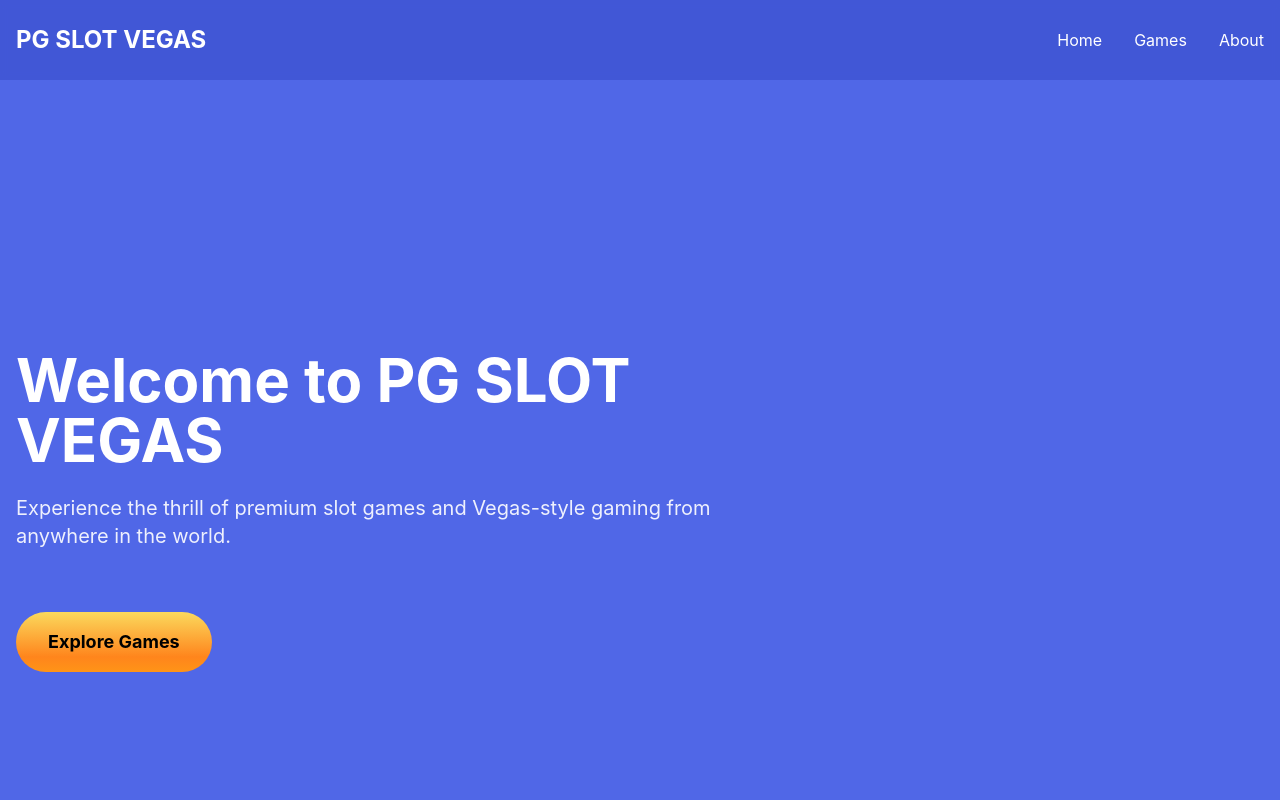
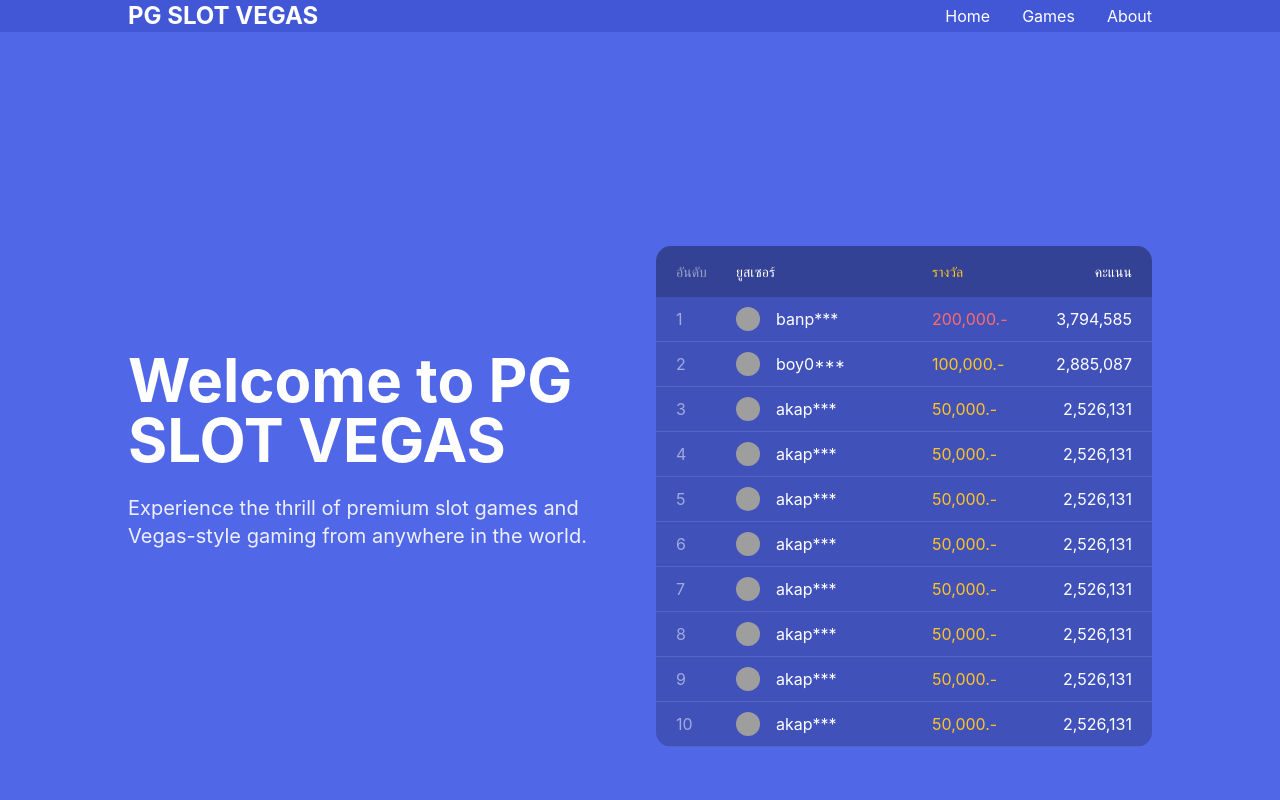
Before and after one commit to zhshimanto/PgTo, a Nuxt app: page / in a window 1280 px wide. Shown: the top 800 px of the page. Built offline with nearby package versions, Linux system fonts and the light colour scheme; grey boxes are pictures that could not be loaded.

Commit message:
scoreboard

```diff
--- a/assets/css/main.css
+++ b/assets/css/main.css
@@ -12,11 +12,37 @@ body {
 :root {
   --primary-color: #5067E7;
   --secondary-color: #3E54D3;
+  --container-width: 1024px;
 }
 
 /* Custom button gradient */
 .btn-gradient {
   background: linear-gradient(180deg, #fbd95d, #ff851c 75%, #ff9417);
+}
+
+/* Container styles */
+.container {
+  width: 100%;
+  padding: 0 1rem;
+  margin: 0 auto;
+}
+
+@media (min-width: 1024px) {
+  .container {
+    max-width: var(--container-width);
+    padding: 0;
+  }
+}
+
+/* Hide scrollbar for Chrome, Safari and Opera */
+.score-table::-webkit-scrollbar {
+  display: none;
+}
+
+/* Hide scrollbar for IE, Edge and Firefox */
+.score-table {
+  -ms-overflow-style: none;  /* IE and Edge */
+  scrollbar-width: none;  /* Firefox */
 }
 
 .page-enter-active,
--- /dev/null
+++ b/components/ScoreBoard.vue
@@ -0,0 +1,163 @@
+<template>
+  <div class="score-board">
+    <!-- Header -->
+    <div class="header">
+      <div class="rank">อันดับ</div>
+      <div class="name">ยูสเซอร์</div>
+      <div class="reward">รางวัล</div>
+      <div class="points">คะแนน</div>
+    </div>
+
+    <!-- Score Table -->
+    <div class="score-table" :class="{ fold: !showAll }">
+      <div v-for="(item, index) in displayedScores"
+           :key="index"
+           :index="index"
+           :data-rank="item.rank"
+           class="row">
+        <div class="rank">
+          <span>{{ item.rank }}</span>
+        </div>
+        <div class="avatar">
+          <img :src="'/img/avatar/' + item.avatar + '.jpg'" alt="">
+        </div>
+        <div class="name">{{ item.name }}</div>
+        <div class="reward" :class="{ first: index === 0 }">
+          <span>{{ item.reward }}</span>
+        </div>
+        <div class="points">
+          <div>{{ formatNumber(item.points) }}</div>
+        </div>
+      </div>
+
+      <!-- Load More Button -->
+      <div class="row table-foot" v-if="hasMoreScores">
+        <div class="error">
+          <a href="#" class="button compact" @click.prevent="loadMore">แสดงผลเพิ่ม</a>
+        </div>
+      </div>
+    </div>
+  </div>
+</template>
+
+<script setup>
+import { ref, computed } from 'vue'
+
+const showAll = ref(false)
+const initialDisplayCount = 10
+
+const scores = ref([
+  { rank: 1, avatar: '3', name: 'banp***', reward: '200,000.-', points: 3794585 },
+  { rank: 2, avatar: '0', name: 'boy0***', reward: '100,000.-', points: 2885087 },
+  { rank: 3, avatar: '9', name: 'akap***', reward: '50,000.-', points: 2526131 },
+  { rank: 4, avatar: '9', name: 'akap***', reward: '50,000.-', points: 2526131 },
+  { rank: 5, avatar: '9', name: 'akap***', reward: '50,000.-', points: 2526131 },
+  { rank: 6, avatar: '9', name: 'akap***', reward: '50,000.-', points: 2526131 },
+  { rank: 7, avatar: '9', name: 'akap***', reward: '50,000.-', points: 2526131 },
+  { rank: 8, avatar: '9', name: 'akap***', reward: '50,000.-', points: 2526131 },
+  { rank: 9, avatar: '9', name: 'akap***', reward: '50,000.-', points: 2526131 },
+  { rank: 10, avatar: '9', name: 'akap***', reward: '50,000.-', points: 2526131 },
+  // Add more scores as needed
+])
+
+const displayedScores = computed(() => {
+  return showAll.value ? scores.value : scores.value.slice(0, initialDisplayCount)
+})
+
+const hasMoreScores = computed(() => {
+  return !showAll.value && scores.value.length > initialDisplayCount
+})
+
+const formatNumber = (num) => {
+  return num.toString().replace(/\B(?=(\d{3})+(?!\d))/g, ',')
+}
+
+const loadMore = () => {
+  showAll.value = true
+}
+</script>
+
+<style scoped>
+.score-board {
+  background: rgba(0, 0, 0, 0.2);
+  border-radius: 15px;
+  overflow: hidden;
+  margin: 20px 0;
+  max-width: 100%;
+}
+
+.header {
+  display: grid;
+  grid-template-columns: 60px 1fr 100px 100px;
+  padding: 15px 20px;
+  background: rgba(0, 0, 0, 0.2);
+  color: rgba(255, 255, 255, 0.5);
+  font-size: 14px;
+}
+
+.score-table {
+  max-height: 500px;
+  overflow-y: auto;
+  transition: max-height 0.5s ease-in-out;
+}
+
+.score-table.fold {
+  max-height: 500px;
+}
+
+.row {
+  display: grid;
+  grid-template-columns: 60px 40px 1fr 100px 100px;
+  padding: 10px 20px;
+  align-items: center;
+  border-bottom: 1px solid rgba(255, 255, 255, 0.1);
+}
+
+.row:hover {
+  background: rgba(255, 255, 255, 0.05);
+}
+
+.rank {
+  color: rgba(255, 255, 255, 0.5);
+}
+
+.avatar img {
+  width: 24px;
+  height: 24px;
+  border-radius: 50%;
+}
+
+.name {
+  color: #fff;
+}
+
+.reward {
+  color: #ffc424;
+}
+
+.reward.first {
+  color: #ff6b6b;
+}
+
+.points {
+  text-align: right;
+  color: #fff;
+}
+
+.button.compact {
+  padding: 8px 12px;
+  border-radius: 7px;
+  font-weight: 500;
+  background: #fff;
+  box-shadow: 0 5px 10px rgba(0, 0, 0, 0.05);
+  color: #4f65e5;
+  font-size: 12px;
+  text-decoration: none;
+  display: inline-block;
+}
+
+.table-foot {
+  justify-content: center;
+  padding: 20px;
+}
+</style>
--- a/nuxt.config.ts
+++ b/nuxt.config.ts
@@ -5,5 +5,6 @@ export default defineNuxtConfig({
   modules: [
     '@nuxtjs/tailwindcss'
   ],
-  css: ['~/assets/css/main.css']
+  css: ['~/assets/css/main.css'],
+  pages: true // Enable pages directory
 })
--- a/pages/index.vue
+++ b/pages/index.vue
@@ -2,21 +2,26 @@
   <div>
     <!-- Hero Section -->
     <section class="min-h-screen relative flex items-center bg-primary">
-
-      <div class="container mx-auto px-4 z-10">
-        <div class="max-w-3xl">
+      <div class="w-full px-4 md:px-0 max-w-[1024px] mx-auto z-10 flex flex-col lg:flex-row items-center justify-between gap-8">
+        <!-- Left Content -->
+        <div class="w-full lg:w-1/2">
           <h1 class="text-6xl font-bold mb-6 text-white" ref="heroTitle">Welcome to PG SLOT VEGAS</h1>
           <p class="text-xl mb-8 text-white/90" ref="heroText">Experience the thrill of premium slot games and Vegas-style gaming from anywhere in the world.</p>
           <NuxtLink to="/games" class="inline-block btn-gradient px-8 py-4 rounded-full text-lg font-bold text-black hover:scale-105 transition-transform duration-300" ref="heroButton">
             Explore Games
           </NuxtLink>
         </div>
+
+        <!-- Right Content - Leaderboard -->
+        <div class="w-full lg:w-1/2 mt-8 lg:mt-0" ref="leaderboard">
+          <ScoreBoard />
+        </div>
       </div>
     </section>
 
     <!-- Featured Games Section -->
     <section class="py-20 bg-primary">
-      <div class="container mx-auto px-4">
+      <div class="w-full px-4 md:px-0 max-w-[1024px] mx-auto">
         <h2 class="text-4xl font-bold mb-12 text-center text-white" ref="featuredTitle">Featured Slots</h2>
         <div class="grid grid-cols-1 md:grid-cols-2 lg:grid-cols-3 gap-8" ref="gameGrid">
           <div v-for="game in featuredGames" :key="game.id" class="game-card bg-secondary rounded-lg overflow-hidden transform hover:scale-105 transition-transform duration-300">
@@ -37,14 +42,13 @@
 
 <script setup>
 import { ref, onMounted } from 'vue'
-import { gsap } from 'gsap'
-import { ScrollTrigger } from 'gsap/ScrollTrigger'
-
-gsap.registerPlugin(ScrollTrigger)
+import gsap from 'gsap'
+import ScoreBoard from '~/components/ScoreBoard.vue'
 
 const heroTitle = ref(null)
 const heroText = ref(null)
 const heroButton = ref(null)
+const leaderboard = ref(null)
 const featuredTitle = ref(null)
 const gameGrid = ref(null)
 
@@ -52,8 +56,8 @@ const featuredGames = ref([
   {
     id: 1,
     name: 'Fortune Tiger',
-    description: 'Experience the power of the mighty tiger in this Asian-themed slot game.',
-    image: '/images/game1.jpg'
+    description: 'Discover the wealth of the East in this exciting slot game.',
+    image: '/img/games/fortune-tiger.jpg'
   },
   {
     id: 2,
@@ -70,48 +74,39 @@ const featuredGames = ref([
 ])
 
 onMounted(() => {
-  // Hero section animations
-  gsap.from(heroTitle.value, {
-    y: 100,
-    opacity: 0,
-    duration: 1,
-    delay: 0.2
+  // Hero Section Animation
+  const tl = gsap.timeline({ defaults: { duration: 1, ease: 'power3.out' } })
+
+  tl.from(heroTitle.value, {
+    y: 50,
+    opacity: 0
   })
-
-  gsap.from(heroText.value, {
-    y: 50,
-    opacity: 0,
-    duration: 1,
-    delay: 0.4
-  })
-
-  gsap.from(heroButton.value, {
+  .from(heroText.value, {
     y: 30,
-    opacity: 0,
-    duration: 1,
-    delay: 0.6
-  })
-
-  // Featured games section animations
-  gsap.from(featuredTitle.value, {
-    scrollTrigger: {
-      trigger: featuredTitle.value,
-      start: 'top 80%'
-    },
-    y: 50,
-    opacity: 0,
-    duration: 1
-  })
-
-  gsap.from(gameGrid.value.children, {
-    scrollTrigger: {
-      trigger: gameGrid.value,
-      start: 'top 80%'
-    },
-    y: 100,
-    opacity: 0,
-    duration: 0.8,
-    stagger: 0.2
-  })
+    opacity: 0
+  }, '-=0.8')
+  .from(heroButton.value, {
+    y: 20,
+    opacity: 0
+  }, '-=0.8')
+  .from(leaderboard.value, {
+    x: 50,
+    opacity: 0
+  }, '-=0.8')
 })
 </script>
+
+<style>
+.btn-gradient {
+  background: linear-gradient(to right, #fbd95d, #ff851c);
+  transition: all 0.3s ease;
+}
+
+.bg-primary {
+  background-color: #5067e7;
+}
+
+.bg-secondary {
+  background-color: rgba(0, 0, 0, 0.2);
+}
+</style>
```
